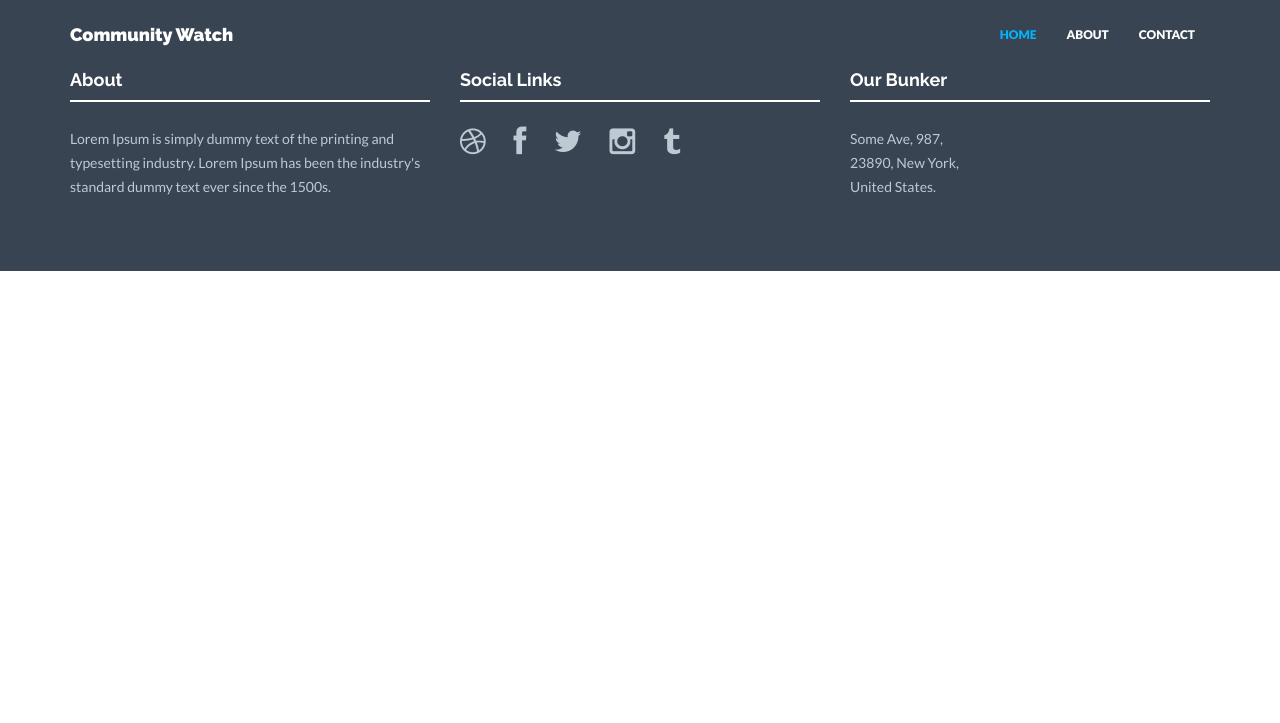
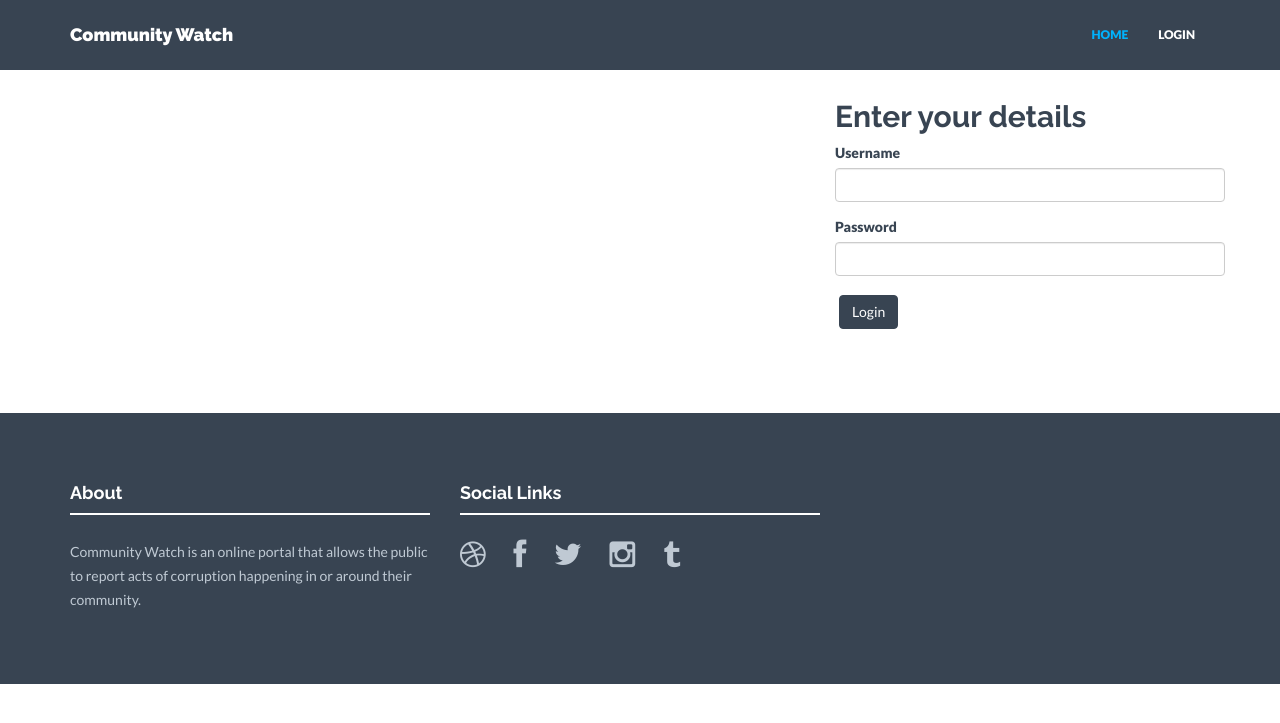
Before and after one commit to tssra/communitywatch, a Django app: template mainapp/templates/mainapp/login.html in a window 1280 px wide. Shown: the top 723 px of the page. Run offline with Django 3.2, Linux system fonts and the light colour scheme; the template is opened without the code that fills it, so the values that code supplies are empty; parts of the project's set-up code (start-up, migrations or seed data) failed here and were passed over; some libraries are stand-ins or nearby versions.

Commit message:
Login page

```diff
--- a/mainapp/templates/mainapp/base.html
+++ b/mainapp/templates/mainapp/base.html
@@ -38,6 +38,7 @@
 
   <body>
 
+  {% block navbar %}
     <!-- Fixed navbar -->
     <div class="navbar navbar-default navbar-fixed-top" role="navigation">
       	<div class="container">
@@ -57,23 +58,36 @@
         <div class="navbar-collapse collapse navbar-right">
 	        <ul class="nav navbar-nav">
 	            <li class="active"><a href="">HOME</a></li>
-	            <li><a href="">ABOUT</a></li>
-	            <li><a href="">CONTACT</a></li>
+	            {% if user.is_authenticated %}
+	            <li class="dropdown">
+	            	<a href="#" class="dropdown-toggle" data-toggle="dropdown">{{user.username}} <b class="caret"></b></a>
+              		<ul class="dropdown-menu">
+	                	<li><a href="{% url 'logout' %}">Logout</a></li>
+              		</ul>
+              	</li>
+              	{% else %}
+              	<li><a href="{% url 'login' %}">LOGIN</a></li>
+              	{% endif %}
 	        </ul>
         </div><!--/.nav-collapse -->
       </div>
     </div>
+    {% endblock %}
 
     {% block content %}
     {% endblock %}
 
+
+    {% block footer %}
 	<div id="footerwrap">
 	 	<div class="container">
 		 	<div class="row">
 		 		<div class="col-lg-4">
 		 			<h4>About</h4>
 		 			<div class="hline-w"></div>
-		 			<p>Lorem Ipsum is simply dummy text of the printing and typesetting industry. Lorem Ipsum has been the industry's standard dummy text ever since the 1500s.</p>
+		 			<p>
+		 				Community Watch is an online portal that allows the public to report acts of corruption happening in or around their community.
+		 			</p>
 		 		</div>
 		 		<div class="col-lg-4">
 		 			<h4>Social Links</h4>
@@ -86,19 +100,10 @@
 		 				<a href="#"><i class="fa fa-tumblr"></i></a>
 		 			</p>
 		 		</div>
-		 		<div class="col-lg-4">
-		 			<h4>Our Bunker</h4>
-		 			<div class="hline-w"></div>
-		 			<p>
-		 				Some Ave, 987,<br/>
-		 				23890, New York,<br/>
-		 				United States.<br/>
-		 			</p>
-		 		</div>
-
 		 	</div><! --/row -->
 	 	</div><! --/container -->
 	</div><! --/footerwrap -->
+	{% endblock %}
 
     <!-- Bootstrap core JavaScript
     ================================================== -->
@@ -114,6 +119,5 @@
 
   	{% block scripts %}
   	{% endblock %}
-
 </body>
 </html>
--- a/mainapp/templates/mainapp/login.html
+++ b/mainapp/templates/mainapp/login.html
@@ -1 +1,27 @@
 {% extends "mainapp/base.html" %}
+
+{% block content %}
+	<div class="container mtb" style="">
+		<div class="row">
+			<div class="col-md-4 col-md-offset-8">
+				<div class="row">
+					<h2>Enter your details</h2>
+				</div>
+				<div class="row">
+					<form role="form" action="{% url 'login' %}" method="POST">
+						{% csrf_token %}
+						<div class="form-group">
+						    <label for="InputName1">Username</label>
+						    <input type="text" name="username" class="form-control">
+						</div>
+						<div class="form-group">
+						    <label for="InputEmail1">Password</label>
+						    <input type="password" name="password" class="form-control">
+						</div>
+					  	<button type="submit" class="btn btn-theme">Login</button>
+					</form>
+				</div>
+			</div>
+		</div>
+	</div><! --/container -->
+{% endblock %}
--- a/mainapp/urls.py
+++ b/mainapp/urls.py
@@ -5,4 +5,6 @@ urlpatterns = patterns('',
 	url(r'^senti/$', views.senti, name='senti'),
 	url(r'^story/(?P<storyid>\d+)/$', views.show_story, name='story'),
 	url(r'^$', views.index, name='index'),
+	url(r'^login/', views.login, name='login'),
+	url(r'^logout/', views.logout, name='logout'),
 )
```
Also changed, not shown: mainapp/views.py (+22 -1 lines).
